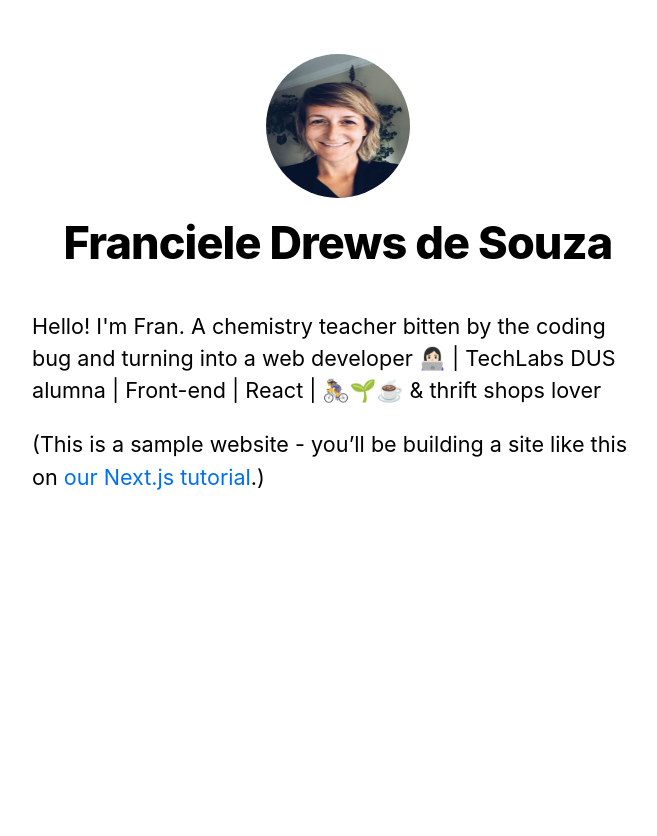
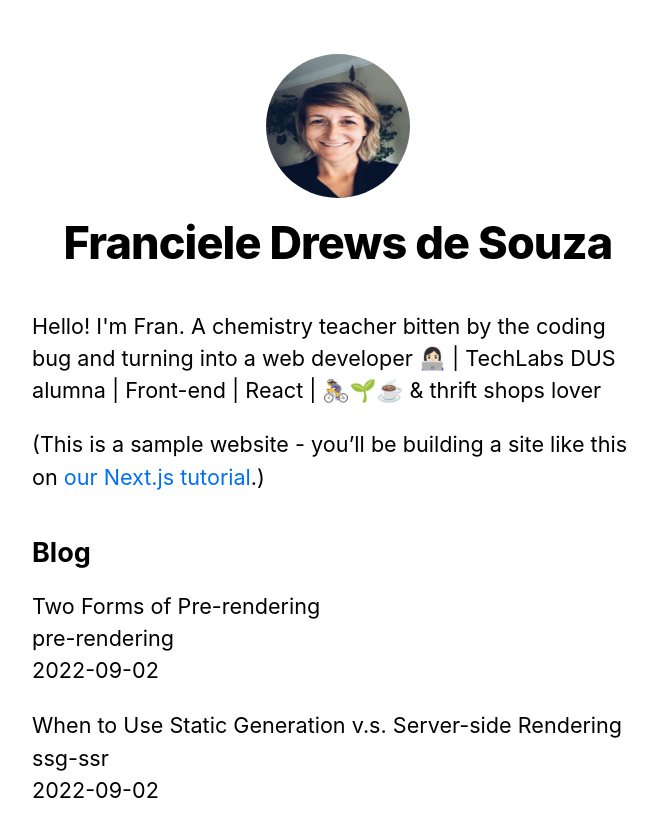
Before and after one commit to francieledrews/nextjs-blog, a Next.js app: page / in a window 1280 px wide. Shown: the top 836 px of the page, without its empty margins (302-959 px from the left). Before the commit the page ends 800 px from the top, so only its background shows below. Built offline with nearby package versions, Linux system fonts and the light colour scheme.

Commit message:
feat: implement getSortedPostsData and getStaticProps

```diff
--- /dev/null
+++ b/lib/posts.js
@@ -0,0 +1,37 @@
+import fs from "fs";
+import matter from "gray-matter";
+import path from "path";
+
+const postsDirectory = path.join(process.cwd(), "posts");
+
+export function getSortedPostsData() {
+  // Get file names under /posts
+  const fileNames = fs.readdirSync(postsDirectory);
+  const allPostsData = fileNames.map((fileName) => {
+    // Remove ".md" from file name to get id
+    const id = fileName.replace(/\.md$/, "");
+
+    // Read markdown file as string
+    const fullPath = path.join(postsDirectory, fileName);
+    const fileContents = fs.readFileSync(fullPath, "utf8");
+
+    // Use gray-matter to parse the post metadata section
+    const matterResult = matter(fileContents);
+
+    // Combine the data with the id
+    return {
+      id,
+      ...matterResult.data,
+    };
+  });
+  // Sort posts by date
+  return allPostsData.sort(({ date: a }, { date: b }) => {
+    if (a < b) {
+      return 1;
+    } else if (a > b) {
+      return -1;
+    } else {
+      return 0;
+    }
+  });
+}
--- a/pages/index.js
+++ b/pages/index.js
@@ -2,7 +2,18 @@ import Head from "next/head";
 import Layout, { siteTitle } from "../components/layout";
 import utilStyles from "../styles/utils.module.css";
 
-export default function Home() {
+import { getSortedPostsData } from "../lib/posts";
+
+export async function getStaticProps() {
+  const allPostsData = getSortedPostsData();
+  return {
+    props: {
+      allPostsData,
+    },
+  };
+}
+
+export default function Home({ allPostsData }) {
   return (
     <Layout home>
       <Head>
@@ -19,6 +30,20 @@ export default function Home() {
           <a href="https://nextjs.org/learn">our Next.js tutorial</a>.)
         </p>
       </section>
+      <section className={`${utilStyles.headingMd} ${utilStyles.padding1px}`}>
+        <h2 className={utilStyles.headingLg}>Blog</h2>
+        <ul className={utilStyles.list}>
+          {allPostsData.map(({ id, date, title }) => (
+            <li className={utilStyles.listItem} key={id}>
+              {title}
+              <br />
+              {id}
+              <br />
+              {date}
+            </li>
+          ))}
+        </ul>
+      </section>
     </Layout>
   );
 }
```
